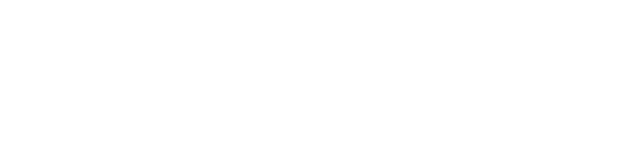
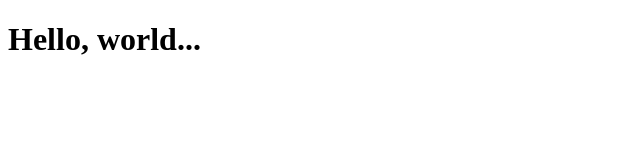
Before and after one commit to Blairwin/learning-git-branching-repo, a plain HTML site: page index.html in a window 1280 px wide. Shown: the whole page, without its empty margins (0-640 px from the left). Drawn offline with Linux system fonts and the light colour scheme.

Commit message:
added heading and base css

```diff
--- a/index.html
+++ b/index.html
@@ -8,5 +8,7 @@
 </head>
 <body>
 
+  <h1>Hello, world...</h1>
+
 </body>
 </html>
```
Also changed, not shown: styles/styles.css (added).
